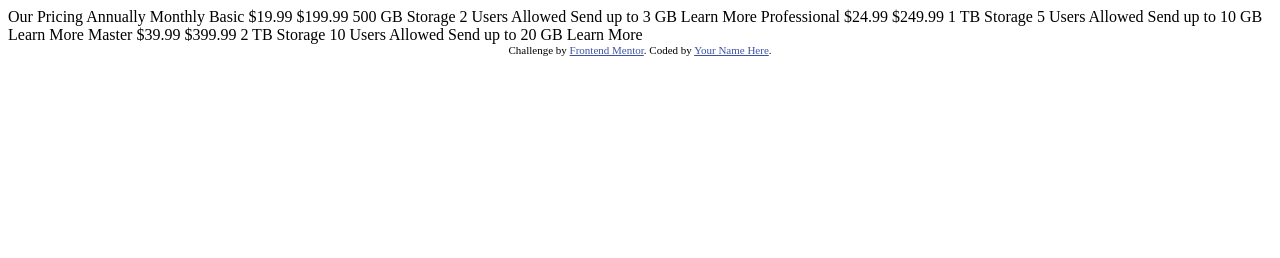
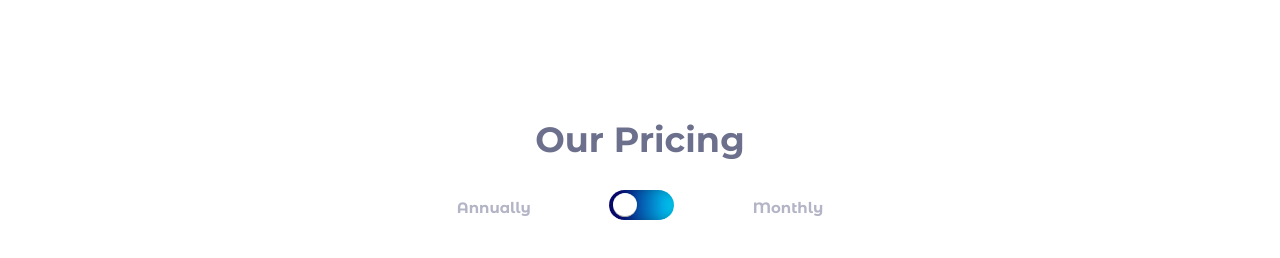
Before and after one commit to EricoDev-Front/ComponenteDePrecoComAlternancia, a plain HTML site: page index.html in a window 1280 px wide. Drawn offline with Linux system fonts and the light colour scheme.

Commit message:
Botão de alternancia e textos

```diff
--- /dev/null
+++ b/assets/css/style.less
@@ -0,0 +1,89 @@
+// Cores e gradientes
+@LinearGradient: linear-gradient(90deg, rgba(9,9,121,1) 16%, rgba(0,212,255,1) 100%);
+@VeryLightGrayishBlue: hsl(240, 78%, 98%);
+@LightGrayishBlue: hsl(234, 14%, 74%);
+@GrayishBlue: hsl(233, 13%, 49%);
+@DarkGrayishBlue: hsl(232, 13%, 33%);
+
+// Fontes
+body{
+    font-size: 15px;
+    font-family: 'Montserrat Alternates', sans-serif;
+}
+
+section#tituloBotao{
+    display: flex;
+    flex-direction: column;
+    align-items: center;
+    margin-top: 7%;
+    .titulo{
+        h2{
+        font-size: 35px;
+        color: @GrayishBlue;
+        }
+    }
+    .botaoValores{
+        display: flex;
+        align-items: center;
+        justify-content: space-between;
+        width: 29%;
+        p{
+            color: @LightGrayishBlue;
+            position: relative;
+            bottom: 13px;
+        }
+        input[type=checkbox] {
+            position: absolute;
+            visibility: hidden;
+        }
+
+         input#toggle[type=checkbox]{
+             display:none;
+         }
+
+
+        label {
+            position: absolute;
+            height: 40px;
+            width: 120px;
+            display: block;
+            right: 0;
+            left:0;
+            z-index: 9999;
+            cursor: pointer;
+            margin: 0 auto;
+        }
+        input[type=checkbox]:checked ~ .switch .button {
+            position: absolute;
+            left: 37px;
+        }
+        .switch {
+            display: block;
+            position: relative;
+            border-bottom: 1px solid #FFF;
+            border-radius: 25px;
+            background: @LinearGradient;
+            box-shadow: inset 0 0 10px #888888;
+            -webkit-box-shadow: inset 0 0 10px rgba(0,0,0,0.25);
+            height: 30px;
+            width: 65px;
+            margin: 0px auto 30px auto;
+            .button{
+                display: block;
+                position: absolute;
+                border-top: 1px solid #FFF;
+                border-bottom: 1px solid #AAA;
+                border-radius: 100%;
+                background: #fff;
+                height: 22px;
+                width: 24px;
+                top: 3px;
+                left: 4px;
+                box-shadow: 0 0 2px rgba(0,0,0,0.25);
+                transition: left .25s ease-in-out;
+                -webkit-transition: left .25s ease-in-out;
+              }
+          }
+    }
+
+}
--- a/index.html
+++ b/index.html
@@ -1,52 +1,38 @@
 <!DOCTYPE html>
 <html lang="en">
 <head>
-  <meta charset="UTF-8">
-  <meta name="viewport" content="width=device-width, initial-scale=1.0"> <!-- displays site properly based on user's device -->
+    <meta charset="UTF-8">
+    <meta http-equiv="X-UA-Compatible" content="IE=edge">
+    <meta name="viewport" content="width=device-width, initial-scale=1.0">
+    <title>Componente de preço</title>
 
-  <link rel="icon" type="image/png" sizes="32x32" href="./images/favicon-32x32.png">
+    <link rel="stylesheet" href="assets/css/style.css" type="text/css">
 
-  <title>Frontend Mentor | [Challenge Name Here]</title>
+    <script defer type="text/javascript" src='assets/Js/main.js'></script>
 
-  <!-- Feel free to remove these styles or customise in your own stylesheet 👍 -->
-  <style>
-    .attribution { font-size: 11px; text-align: center; }
-    .attribution a { color: hsl(228, 45%, 44%); }
-  </style>
+    <link rel="preconnect" href="https://fonts.gstatic.com">
+
+    <link href="https://fonts.googleapis.com/css2?family=Montserrat+Alternates:wght@700&display=swap" rel="stylesheet">
+
 </head>
 <body>
+    <section id="tituloBotao">
+        <div class="titulo">
+            <h2>Our Pricing</h2>
+        </div>
 
-  Our Pricing
-  Annually
-  Monthly
+        <div class="botaoValores">
+            <p>Annually</p>
 
-  Basic
-  &dollar;19.99
-  &dollar;199.99
-  500 GB Storage
-  2 Users Allowed
-  Send up to 3 GB
-  Learn More
+            <input type="checkbox" id="toggle" />
+            <label for="toggle"></label>
 
-  Professional
-  &dollar;24.99
-  &dollar;249.99
-  1 TB Storage
-  5 Users Allowed
-  Send up to 10 GB
-  Learn More
+            <div class="switch">
+                <div class="button"></div>
+            </div>
 
-  Master
-  &dollar;39.99
-  &dollar;399.99
-  2 TB Storage
-  10 Users Allowed
-  Send up to 20 GB
-  Learn More
-
-  <div class="attribution">
-    Challenge by <a href="https://www.frontendmentor.io?ref=challenge" target="_blank">Frontend Mentor</a>.
-    Coded by <a href="#">Your Name Here</a>.
-  </div>
+            <p>Monthly</p>
+        </div>
+    </section>
 </body>
 </html>
```
Also changed, not shown: teste.html (added, +80 -0 lines), assets/Js/main.js (added), assets/css/style.css (added), assets/images/bg-bottom.svg (renamed from images/bg-bottom.svg), assets/images/bg-top.svg (renamed from images/bg-top.svg), assets/images/favicon-32x32.png (renamed from images/favicon-32x32.png).
